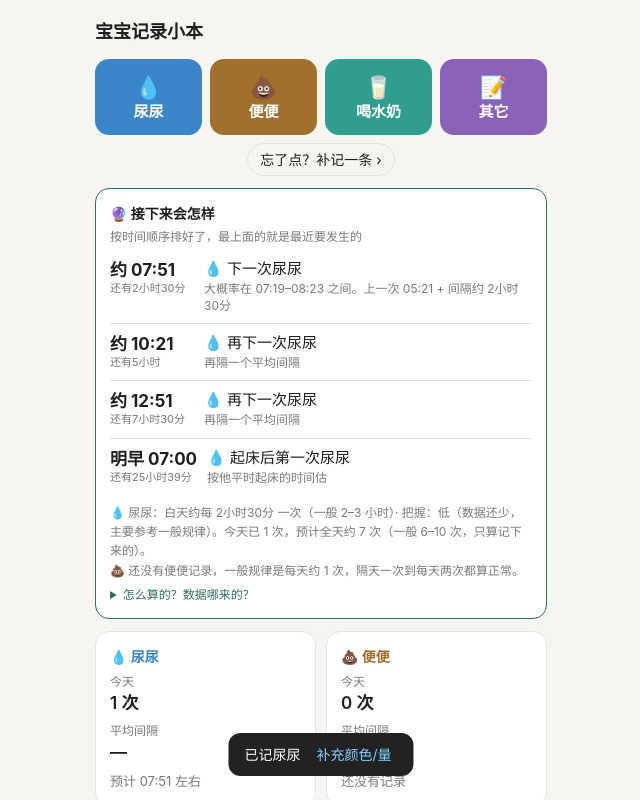
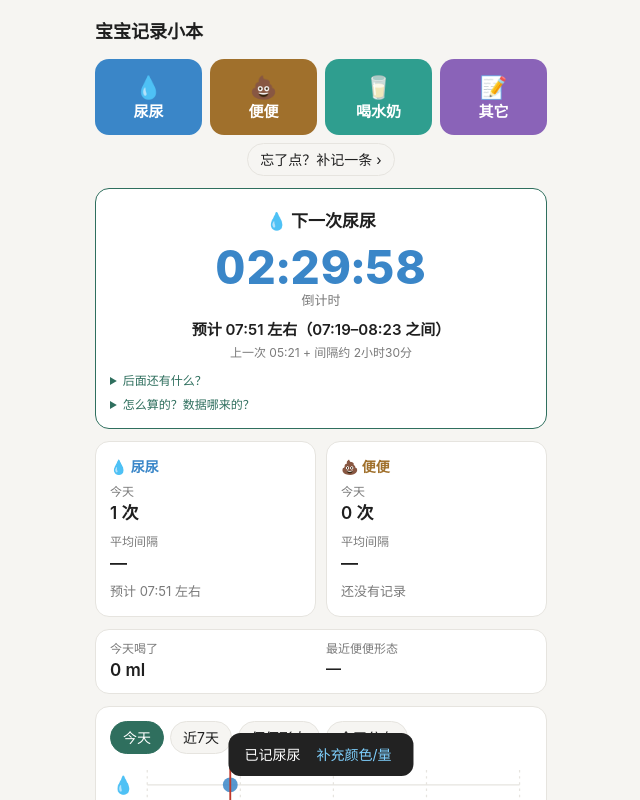
Before and after one commit to tqytx666-create/pee-log, a plain HTML site: page index.html in a window 1280 px wide. Both pictures are taken after a click on the button "💧 尿尿". Shown: the top 800 px of the page, without its empty margins (319-959 px from the left). Drawn offline with Linux system fonts and the light colour scheme.

Commit message:
feat: 预测只突出下一次——大号倒计时+具体几点小标题,其余折叠
Co-Authored-By: Claude Sonnet 5.5 <noreply@anthropic.com>

```diff
--- a/index.html
+++ b/index.html
@@ -58,6 +58,12 @@ li .ops .del{color:var(--danger)}
 .nx .tx small{display:block;font-size:12px;color:var(--sub);margin-top:2px}
 .nx .now .tm{color:var(--danger)}
 .why{font-size:12px;color:var(--sub);margin:8px 0 0;line-height:1.6}
+.hero{text-align:center;padding:6px 0 4px}
+.hero .hl{font-size:17px;font-weight:700}
+.hero .cd{font-size:46px;font-weight:800;line-height:1.15;margin:6px 0 0;font-variant-numeric:tabular-nums;letter-spacing:1px}
+.hero .cdl{font-size:13px;color:var(--sub);margin-top:-2px}
+.hero .at{font-size:15px;font-weight:600;margin-top:8px}
+.hero .hs{font-size:12px;color:var(--sub);margin-top:3px;line-height:1.5}
 #mask{position:fixed;inset:0;background:rgba(0,0,0,.45);display:none;z-index:10}
 #sheet{position:fixed;left:0;right:0;bottom:0;max-width:480px;margin:0 auto;background:var(--card);border-radius:18px 18px 0 0;padding:16px 16px 24px;max-height:88vh;overflow:auto;z-index:11;display:none}
 #sheet h2{margin:0 0 10px;font-size:17px}
@@ -420,51 +426,62 @@ function predictPoo(now=Date.now()){
 
 const rel=ms=>ms>=0?'还有'+dur(ms):'已过'+dur(-ms);
 function dayLabel(t,now){const d=Math.round((dayStart(t)-dayStart(now))/864e5);return d===0?'今天':d===1?(new Date(t).getHours()<12?'明早':'明天'):d===2?'后天':''}
+const hms=ms=>{const t=Math.max(0,Math.floor(ms/1000)),d=Math.floor(t/86400),h=Math.floor(t%86400/3600),m=Math.floor(t%3600/60),sec=t%60;return (d?d+'天 ':'')+p2(h)+':'+p2(m)+':'+p2(sec)};
 function renderPredict(){
   const now=Date.now(),pe=predictPee(now),po=predictPoo(now);
-  const items=[];   // {key:排序时间, tm:大字, tmSub:小字, tx:一句话, sub:补充}
+  const PEE='var(--pee)',POO='var(--poo)';
+  const items=[];   // key:排序时间; target:倒计时终点; up:正计时起点(已过); at:具体几点的小标题; static:不倒计时时的大字
   // —— 尿尿 ——
   if(!pe.none){
     const itv=pe.interval*6e4;
     if(pe.overdue){
       const late=now-pe.hi;
-      items.push({key:now,now:1,tm:'现在',tmSub:'已过预计时间',tx:'💧 该带他去尿尿了',sub:`按他的习惯，上一次 ${clock(pe.last)} 之后大约 ${clock(pe.center)} 就该尿了，已经晚了 ${dur(late)}。${late>itv?'也可能是忘了记，记一下就会重新计算。':''}`});
+      items.push({key:now,col:PEE,up:pe.center,tx:'💧 该带他去尿尿了',at:`本来预计 ${clock(pe.center)} 左右`,sub:`上一次 ${clock(pe.last)}，按他的习惯早该尿了。${late>itv?'也可能是忘了记，记一下就会重新计算。':''}`});
+    }else if(!pe.tomorrow&&pe.center<=now){
+      items.push({key:now,col:PEE,up:pe.center,tx:'💧 差不多该尿尿了',at:`预计 ${clock(pe.center)} 左右（到 ${clock(pe.hi)} 前都正常）`,sub:`上一次 ${clock(pe.last)}，间隔约 ${dur(itv)}`});
     }else if(!pe.tomorrow){
-      items.push({key:pe.center,tm:'约 '+clock(pe.center),tmSub:rel(pe.center-now),tx:'💧 下一次尿尿',sub:`大概率在 ${clock(pe.lo)}–${clock(pe.hi)} 之间。上一次 ${clock(pe.last)} + 间隔约 ${dur(itv)}${pe.drinkAdj?'，刚喝了水所以提前了一点':''}`});
+      items.push({key:pe.center,col:PEE,target:pe.center,tx:'💧 下一次尿尿',at:`预计 ${clock(pe.center)} 左右（${clock(pe.lo)}–${clock(pe.hi)} 之间）`,sub:`上一次 ${clock(pe.last)} + 间隔约 ${dur(itv)}${pe.drinkAdj?'，刚喝了水所以提前了一点':''}`});
     }
-    // 之后再来一次(睡前)
-    let nxt=(pe.overdue?now:pe.center)+itv,c=0;
+    let nxt=(pe.overdue||pe.center<=now?now:pe.center)+itv,c=0;
     while(true){
       if(c>=2||new Date(nxt).getHours()>=22||new Date(nxt).getHours()<5||dayStart(nxt)!==dayStart(now))break;
-      items.push({key:nxt,tm:'约 '+clock(nxt),tmSub:rel(nxt-now),tx:'💧 再下一次尿尿'+(new Date(nxt).getHours()>=20?'（睡前）':''),sub:'再隔一个平均间隔'});
+      items.push({key:nxt,col:PEE,target:nxt,tx:'💧 再下一次尿尿'+(new Date(nxt).getHours()>=20?'（睡前）':''),at:`预计 ${clock(nxt)} 左右`,sub:'再隔一个平均间隔'});
       nxt+=itv;c++;
     }
-    items.push({key:pe.morning,tm:dayLabel(pe.morning,now)+' '+clock(pe.morning),tmSub:rel(pe.morning-now),tx:'💧 起床后第一次尿尿',sub:pe.tomorrow?'夜里睡觉不用记，按他平时起床的时间估':'按他平时起床的时间估'});
+    items.push({key:pe.morning,col:PEE,target:pe.morning,tx:'💧 起床后第一次尿尿',at:`预计 ${dayLabel(pe.morning,now)} ${clock(pe.morning)} 左右`,sub:pe.tomorrow?'夜里睡觉不用记，按他平时起床的时间估':'按他平时起床的时间估'});
   }
   // —— 便便 ——
   if(!po.none){
-    const win=`${p2(po.q1)}:00–${p2(po.q3)}:00`;
+    const win=`${po.q1}–${po.q3} 点`;
     const todayMid=dayStart(now)+((po.q1+po.q3)/2)*36e5;
     if(po.nToday===0&&po.pLeft>=0.25){
-      const key=Math.max(now,todayMid);
-      items.push({key,tm:`今天 ${po.q1}–${po.q3}点`,tmSub:`可能性约 ${Math.round(po.pLeft*100)}%`,tx:'💩 今天还没便便，还可能便',sub:`他平时多在 ${win} 之间便便。${po.sinceLast>48*36e5?`已经 ${dur(po.sinceLast)} 没便了，多喝水多吃蔬果，超过 3 天要留意。`:''}`});
+      const note=po.sinceLast>48*36e5?`已经 ${dur(po.sinceLast)} 没便了，多喝水多吃蔬果，超过 3 天要留意。`:'';
+      if(todayMid>now)items.push({key:todayMid,col:POO,target:todayMid,tx:'💩 今天还可能便便',at:`预计 今天 ${win}（可能性约 ${Math.round(po.pLeft*100)}%）`,sub:`他平时多在这个时间段。${note}`});
+      else items.push({key:now+1,col:POO,static:'还没便便',tx:'💩 今天还没便便',at:`平时多在 ${win}，今晚前还会便的可能约 ${Math.round(po.pLeft*100)}%`,sub:note});
     }else{
       const tm=dayStart(now)+864e5+po.q1*36e5;
-      items.push({key:tm,tm:`明天 ${po.q1}–${po.q3}点`,tmSub:rel(tm-now),tx:po.nToday>0?'💩 今天已便，下一次多半在明天':'💩 今天大概率不会再便了，下一次在明天',sub:`他平时多在 ${win} 之间。近 ${Math.round(po.dObs)} 天平均每天 ${po.personalRate.toFixed(1)} 次。${po.sinceLast>48*36e5?`已 ${dur(po.sinceLast)} 没便，留意是否偏干。`:''}`});
+      items.push({key:tm,col:POO,target:tm,tx:po.nToday>0?'💩 今天已便，下一次在明天':'💩 今天大概率不会再便了，下一次在明天',at:`预计 明天 ${win}`,sub:`近 ${Math.round(po.dObs)} 天平均每天 ${po.personalRate.toFixed(1)} 次。${po.sinceLast>48*36e5?`已 ${dur(po.sinceLast)} 没便，留意是否偏干。`:''}`});
     }
   }
   items.sort((x,y)=>x.key-y.key);
-  let h=`<h3>🔮 接下来会怎样</h3><div class="sub" style="font-size:12px;color:var(--sub)">按时间顺序排好了，最上面的就是最近要发生的</div>`;
-  if(!items.length)h+='<div class="sub" style="padding:14px 0">先记几次尿尿和便便，这里就会告诉你接下来大概什么时候。</div>';
-  else h+='<ul class="nx">'+items.map(i=>`<li class="${i.now?'now':''}"><div class="tm">${esc(i.tm)}<small>${esc(i.tmSub)}</small></div><div class="tx">${esc(i.tx)}<small>${esc(i.sub)}</small></div></li>`).join('')+'</ul>';
-  // 怎么推的(一句话)
+  const hero=items[0];
+  let h='';
+  if(!hero)h='<h3>🔮 接下来会怎样</h3><div class="sub" style="padding:10px 0;font-size:13px;color:var(--sub)">先记几次尿尿和便便，这里就会告诉你下一次大概什么时候。</div>';
+  else{
+    const up=hero.up!=null;
+    const cd=hero.static?`<div class="cd" style="color:${hero.col}">${esc(hero.static)}</div>`
+      :`<div class="cd${up?' up':''}" id="cd" style="color:${up?'var(--danger)':hero.col}" data-mode="${up?'up':'down'}" data-t="${up?hero.up:hero.target}">${hms(up?now-hero.up:hero.target-now)}</div>`;
+    const cap=hero.static?'':(up?'已超过预计时间':'倒计时');
+    h=`<div class="hero"><div class="hl">${esc(hero.tx)}</div>${cd}${cap?`<div class="cdl">${cap}</div>`:''}<div class="at">${esc(hero.at)}</div><div class="hs">${esc(hero.sub)}</div></div>`;
+  }
+  const rest=items.slice(1);
+  if(rest.length)h+=`<details><summary>后面还有什么？</summary><ul class="nx">${rest.map(i=>`<li><div class="tm">${esc(i.at.replace(/^预计 /,'').replace(/（.*$/,''))}</div><div class="tx">${esc(i.tx)}</div></li>`).join('')}</ul></details>`;
   const why=[];
   if(pe.none)why.push('💧 还没有尿尿记录，一般规律是白天约 2–3 小时一次。');
   else why.push(`💧 尿尿：白天约每 ${dur(pe.interval*6e4)} 一次（${pe.personal?`你们记录里平均 ${dur(pe.personal*6e4)}，`:''}一般 2–3 小时）· 把握：${pe.conf}。今天已 ${pe.nToday} 次，预计全天约 ${pe.expectedTotal} 次（一般 6–10 次，只算记下来的）。`);
   if(po.none)why.push('💩 还没有便便记录，一般规律是每天约 1 次，隔天一次到每天两次都算正常。');
   else why.push(`💩 便便：近 ${Math.round(po.dObs)} 天平均每天 ${po.personalRate.toFixed(1)} 次，综合按 ${po.rate.toFixed(1)} 次/天算（一般约 1 次）· 把握：${po.conf}。`);
-  h+=`<div class="why">${why.map(esc).join('<br>')}</div>`;
-  h+=`<details><summary>怎么算的？数据哪来的？</summary>
+  h+=`<details><summary>怎么算的？数据哪来的？</summary><p>${why.map(esc).join('<br>')}</p>
     <p><b>尿尿：</b>先用一般规律（白天约 2.5 小时一次）当起点，再把你们记录的白天间隔一点点加进来，记得越多越信你们自己的。预测时间 = 上一次 + 间隔；刚喝了 100ml 以上的水会提前一点（经验调整）。预计落在夜里就改成预测明早第一次。</p>
     <p><b>便便：</b>按“每天约 1 次”当起点，加上近 14 天的次数，算出今天还会不会再便、平时最常在几点。</p>
     <p><b>注意：</b>只能算“记下来的”，漏记会让间隔偏长；这是估计，不是诊断，宝宝不舒服请看医生。</p>
@@ -473,10 +490,16 @@ function renderPredict(){
     <a href="https://med.virginia.edu/pediatrics/?p=1201" target="_blank" rel="noopener">弗吉尼亚大学儿科（2岁起多数每天 1 次，95% 在隔天一次到每天两次）</a> ·
     <a href="https://epaper.ntuh.gov.tw/health/201809/pdf/兒童便祕問題面面觀.pdf" target="_blank" rel="noopener">台大医院（便秘判断）</a></p></details>`;
   $('pred').innerHTML=h;
-  // 统计卡里的“预计下次”也用同一套结果,避免两个数字打架
   $('peeNext').textContent=pe.none?'还没有记录':(pe.overdue?'已超过预计时间':(pe.tomorrow?`预计明早 ${clock(pe.center)}`:`预计 ${clock(pe.center)} 左右`));
   $('pooNext').textContent=po.none?'还没有记录':(po.nToday>0?`预计明天 ${po.q1}–${po.q3} 点`:`今晚前再便约 ${Math.round(po.pLeft*100)}%`);
 }
+// 倒计时每秒走一次;倒计时走完就重新算(会变成"差不多该尿了"并开始正计时)
+setInterval(()=>{
+  const el=document.getElementById('cd');if(!el||!el.dataset.t)return;
+  const t=Number(el.dataset.t),up=el.dataset.mode==='up',ms=up?Date.now()-t:t-Date.now();
+  if(!up&&ms<=0){renderPredict();return}
+  el.textContent=hms(ms);
+},1000);
 
 function render(){
   interval('pee','peeToday','peeAvg','peeNext');
```
